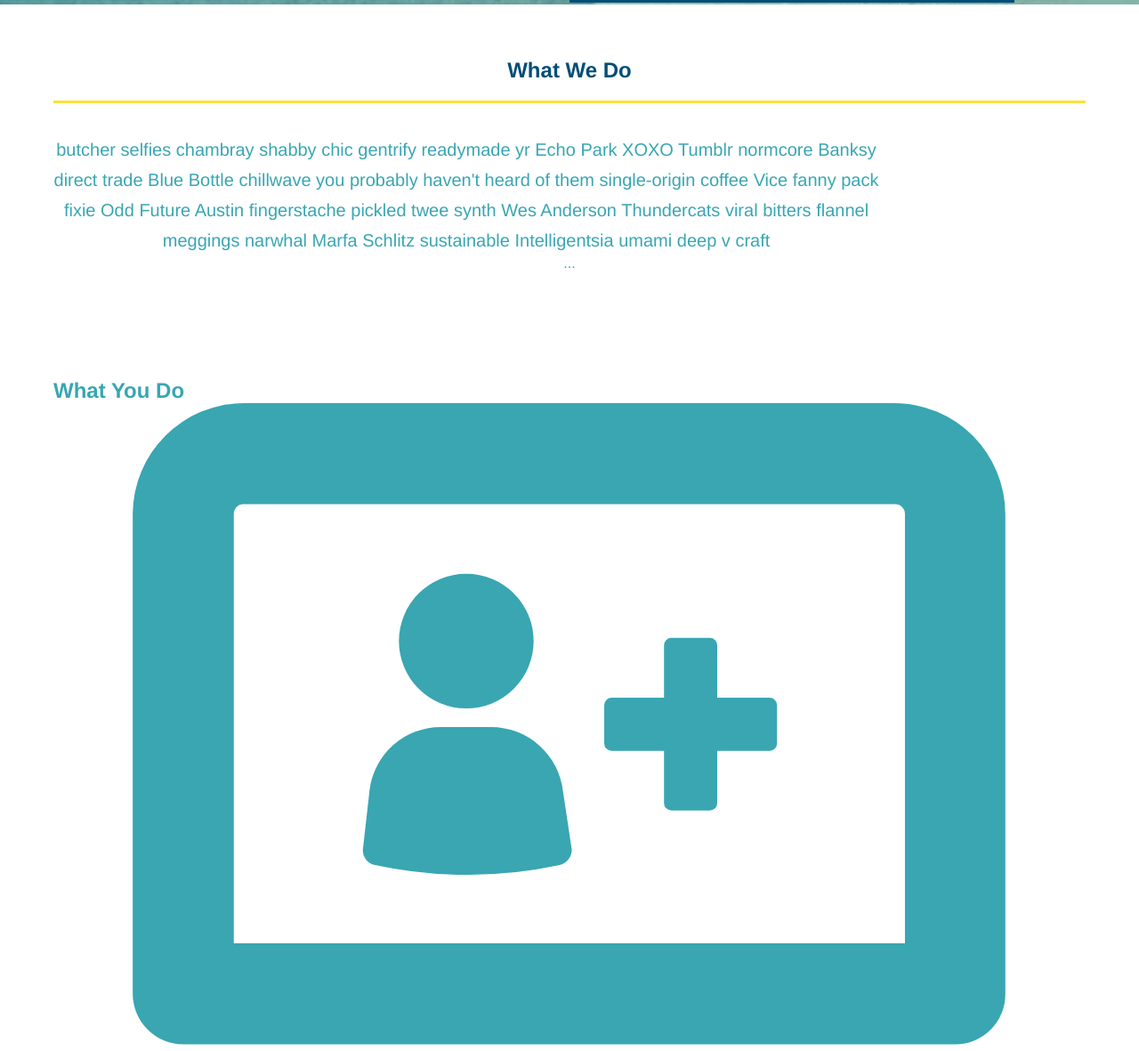
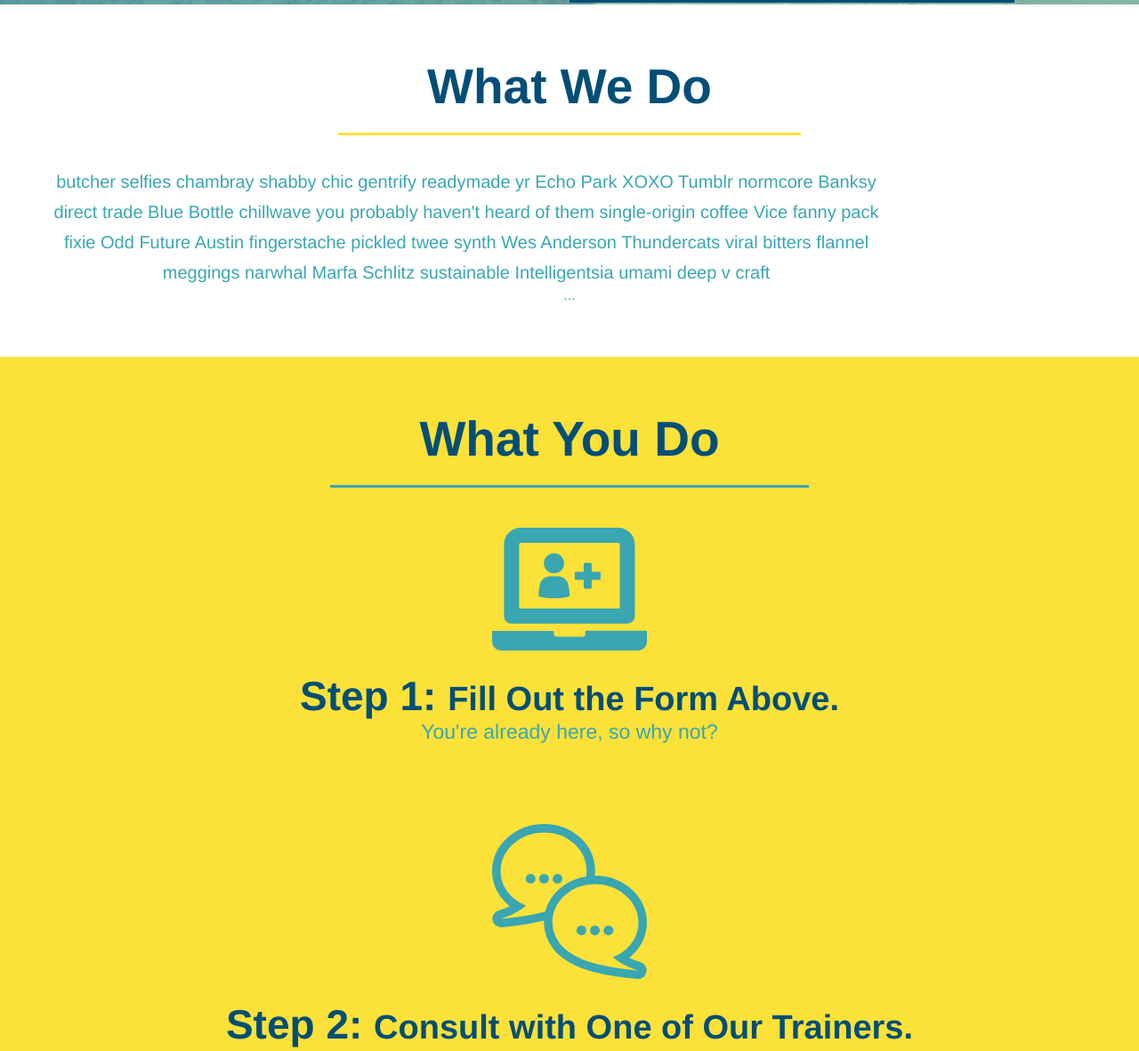
Before and after one commit to safoa96/run-buddy, a plain HTML site: page index.html in a window 1280 px wide. Shown: the part 677-1858 px from the top of the page at 89% size. Drawn offline with Linux system fonts and the light colour scheme.

Commit message:
style what you do section

```diff
--- a/assets/css/style.css
+++ b/assets/css/style.css
@@ -127,19 +127,56 @@ header nav {
     text-align: center;
   }
 
-  .intro h2 {
-    display: inline-block
-    font-size: 55px;
-    color: #024e76;
-    margin-bottom: 35px;
-    padding: 0 100px 20px 100px;
-    border-bottom: 3px solid;
-    border-color: #fce138;
-  }
-
   .intro p {
     line-height: 1.7;
     color: #39a6b2;
     width: 80%;
     font-size: 20px;
   }
+
+  .steps {
+    text-align: center;
+    background: #fce138;
+  }
+
+  .section-title {
+    font-size: 55px;
+    color: #024e76;
+    margin-bottom: 35px;
+    padding: 0 100px 20px 100px;
+    border-bottom: 3px solid;
+    border-color: #39a6b2;
+    display: inline-block;
+  }
+
+  .primary-border {
+    border-color: #fce138;
+  }
+
+  .secondary-border {
+    border-color: #39a6b2;
+  }
+
+  .steps div {
+    margin-bottom: 80px;
+  }
+
+  .steps img {
+    width: 15%;
+    margin: 10px 0;
+  }
+
+  .steps h3 {
+    color: #024e76;
+    font-size: 46px;
+    margin-top: 10px;
+  }
+
+  .steps p {
+    color: #39a6b2;
+    font-size: 23px;
+  }
+
+  .steps span {
+    font-size: 38px;
+  }
--- a/index.html
+++ b/index.html
@@ -70,7 +70,7 @@
 
         <!-- "what we do" section -->
         <section id="what-we-do" class="intro">
-          <h2>What We Do</h2>
+            <h2 class="section-title primary-border">What We Do</h2>
           <p>
             butcher selfies chambray shabby chic gentrify readymade yr Echo Park XOXO Tumblr normcore Banksy direct trade Blue Bottle chillwave you probably haven't heard of them single-origin coffee Vice fanny pack fixie Odd Future Austin fingerstache pickled twee synth Wes Anderson Thundercats viral bitters flannel meggings narwhal Marfa Schlitz sustainable Intelligentsia umami deep v craft
           </p>
@@ -78,31 +78,31 @@
        </section>
 
        <!-- "what you do" section -->
-       <section id="what-you-do">
-           <h2>What You Do</h2>
+       <section id="what-you-do" class="steps">
+            <h2 class="section-title secondary-border">What You Do</h2>
 
            <div>
             <img src="./assets/images/step-1.svg" alt="" />
-            <h3>Step 1: Fill Out the Form Above.</h3>
+            <h3>Step 1: <span> Fill Out the Form Above.</span></h3>
             <p>You're already here, so why not?</p>
           </div>
 
           <div>
             <img src="./assets/images/step-2.svg" alt="" />
-            <h3>Step 2: Consult with One of Our Trainers.</h3>
+            <h3>Step 2: <span>Consult with One of Our Trainers.</span></h3>
             <p>Are you here to build muscle, lose weight, or just feel good?</p>
           </div>
 
           <div>
             <img src="./assets/images/step-3.svg" alt="" />
-            <h3>Step 3: Get Running.</h3>
+            <h3>Step 3: <span>Get Running.</span></h3>
             <p>Hit the ground running (literally) once your trainer lays out your plan.</p>
           </div>
 
           <div>
             <img src="./assets/images/step-4.svg" alt="" />
 
-            <h3>Step 4: See Results.</h3>
+            <h3>Step 4: <span>See Results.</span></h3>
             <p>Bi-weekly checkins with your trainer will keep you focused</p>
           </div>
        </section>
```
